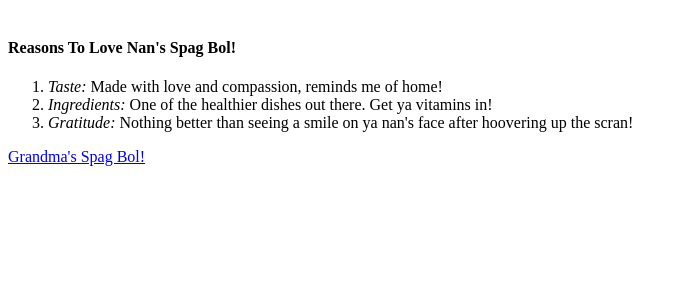
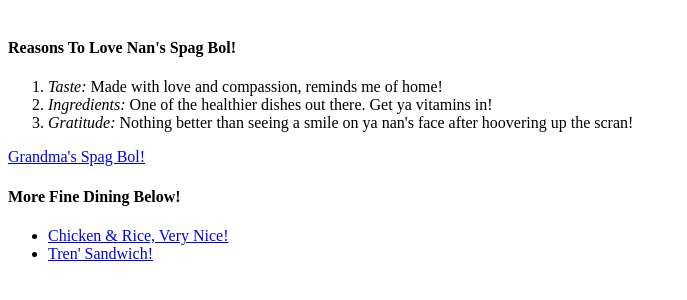
Before and after one commit to KieranWake/odin-recipes, a plain HTML site: page index.html in a window 1280 px wide. Shown: the part 438-738 px from the top of the page, without its empty margins (0-687 px from the left). Drawn offline with Linux system fonts and the light colour scheme.

Commit message:
Finished first page content, added additional links

```diff
--- a/index.html
+++ b/index.html
@@ -20,11 +20,12 @@
             </ol>
             <a href="recipes/spaghetti.html">Grandma's Spag Bol!</a>
         </div>
-        <br><br>
         <div>
-
-
+            <h4>More Fine Dining Below!</h4>
+            <ul>
+              <li><a href="recipes/chicken.rice.html">Chicken & Rice, Very Nice!</a></li>
+              <li><a href="recipes/tren.wich.html">Tren' Sandwich!</a></li>
+            </ul>
         </div>
-
     </body>
 </html>
```
Also changed, not shown: recipes/chicken.rice.html (+10 -0 lines).
